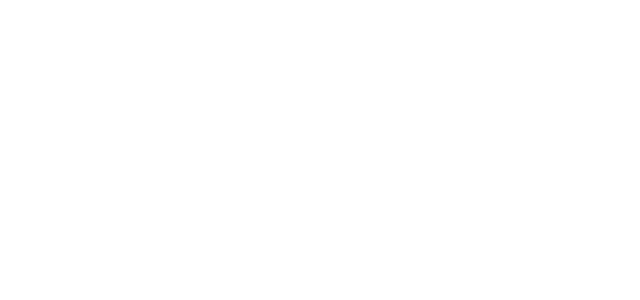
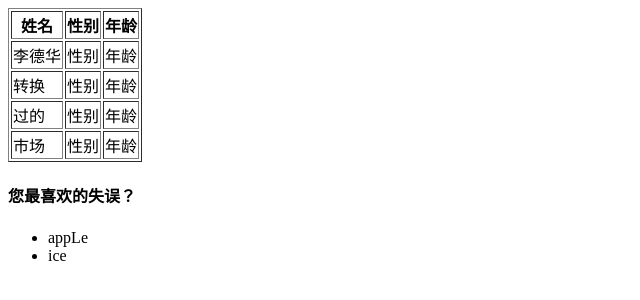
Before and after one commit to litaying/taying, a plain HTML site: page pinkweb/day2/01-表格基本语法.html in a window 1280 px wide. Shown: the whole page, without its empty margins (0-640 px from the left). Drawn offline with Linux system fonts and the light colour scheme.

Commit message:
end html

```diff
--- a/pinkweb/day2/01-表格基本语法.html
+++ b/pinkweb/day2/01-表格基本语法.html
@@ -7,6 +7,18 @@
     <title>Document</title>
 </head>
 <body>
+    <table border="1">
 
+        <tr><th>姓名</td>  <th>性别</td>  <th>年龄</td></tr>
+        <tr><td>李德华</td>  <td>性别</td>  <td>年龄</td></tr>
+        <tr><td>转换</td>  <td>性别</td>  <td>年龄</td></tr>
+        <tr><td>过的</td>  <td>性别</td>  <td>年龄</td></tr>
+        <tr><td>市场</td>  <td>性别</td>  <td>年龄</td></tr>
+    </table>
+    <h4>您最喜欢的失误？</h4>
+    <ul>
+        <li>appLe</li>
+        <li>ice</li>
+    </ul>
 </body>
 </html>
```
Also changed, not shown: 1 other file.
